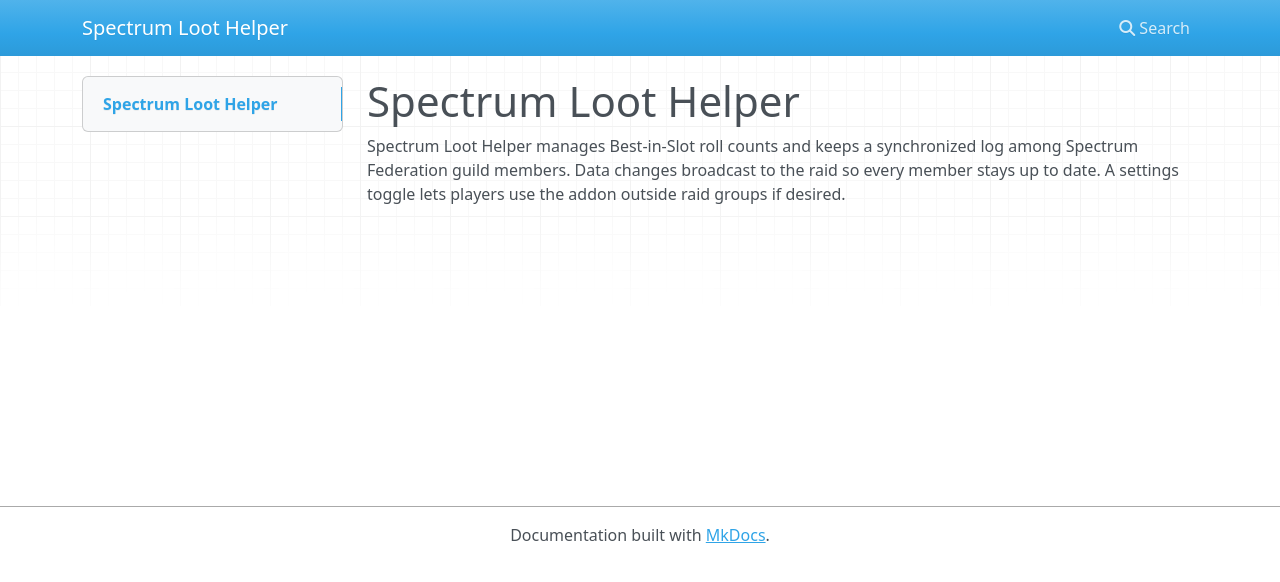
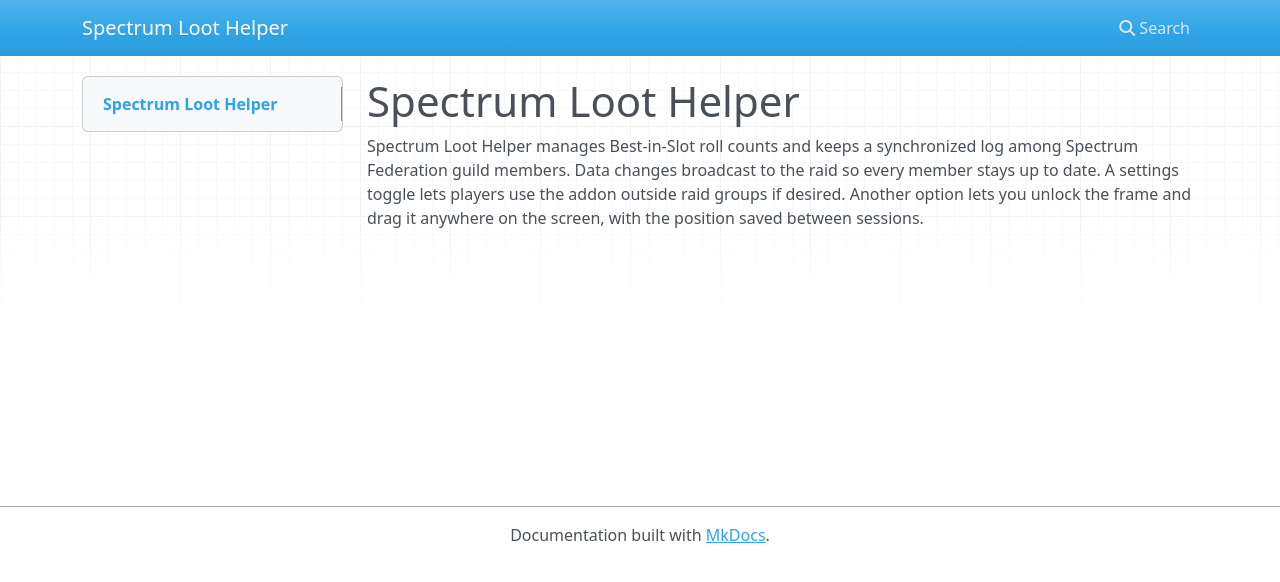
Before and after one commit to OsulivanAB/SpectrumLootTool, an MkDocs documentation site: the page built from docs/index.md, in a window 1280 px wide. Shown: the top 582 px of the page. Built offline with MkDocs 1.6.1, drawn with Linux system fonts in a browser that asks for light colours; nearby versions of some CDN libraries.

Commit message:
feat: make main frame movable

```diff
--- a/docs/index.md
+++ b/docs/index.md
@@ -3,4 +3,5 @@
 Spectrum Loot Helper manages Best-in-Slot roll counts and keeps a synchronized log
 among Spectrum Federation guild members. Data changes broadcast to the raid so
 every member stays up to date. A settings toggle lets players use the addon
-outside raid groups if desired.
+outside raid groups if desired. Another option lets you unlock the frame and drag it
+anywhere on the screen, with the position saved between sessions.
```
Also changed, not shown: CHANGELOG.md (+4 -0 lines), README.md (+1 -0 lines), 3 other files.
